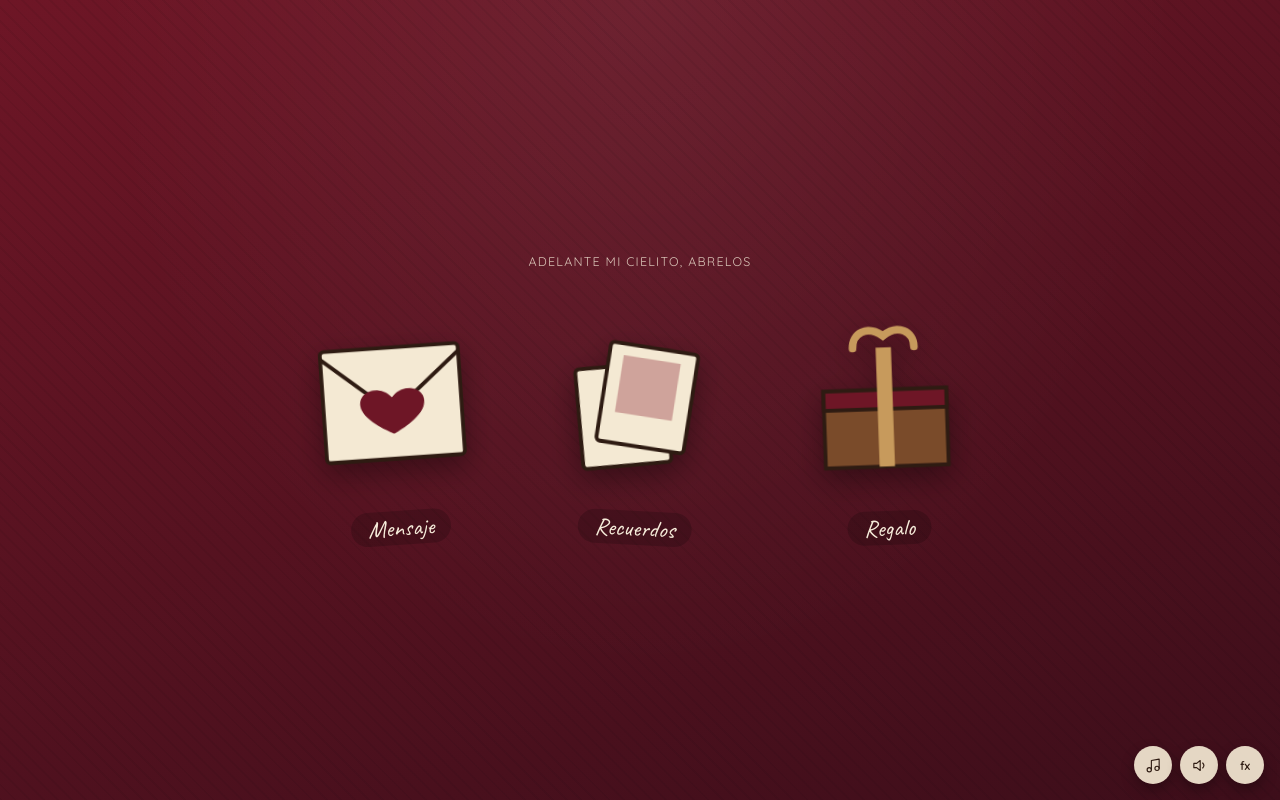
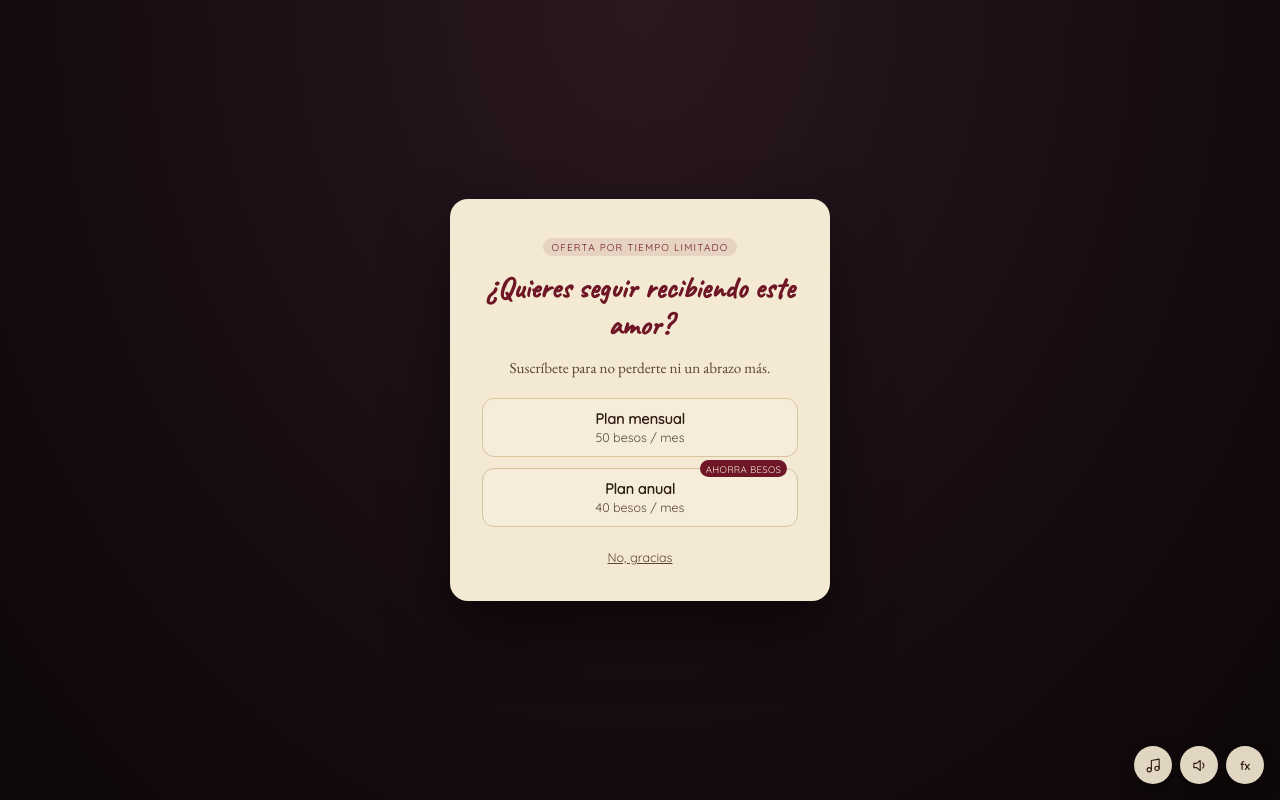
Before and after one commit to sasabitas57/8-meses, a website built with Vite: page index.html in a window 1280 px wide. Both pictures are taken after a click on the button "Abrir el sobre". Built offline with nearby package versions, Linux system fonts and the light colour scheme.

Commit message:
paywall add

```diff
--- a/src/app/navigation.js
+++ b/src/app/navigation.js
@@ -1,5 +1,6 @@
 import { state, setScene } from "./state.js";
 import { renderIntro } from "../scenes/intro.js";
+import { renderPaywall } from "../scenes/paywall.js";
 import { renderMenu } from "../scenes/menu.js";
 import { renderMessage } from "../scenes/message.js";
 import { renderMemories } from "../scenes/memories.js";
@@ -7,6 +8,7 @@ import { renderGift } from "../scenes/gift.js";
 
 const sceneRenderers = {
   intro: renderIntro,
+  paywall: renderPaywall,
   menu: renderMenu,
   message: renderMessage,
   memories: renderMemories,
--- a/src/scenes/intro.js
+++ b/src/scenes/intro.js
@@ -38,12 +38,13 @@ export function renderIntro({ goTo }) {
     registerFirstInteraction();
     playSfx("openEnvelope"); // deshabilitado por config: no sonará
     envelopeBtn.classList.add("is-open");
+    section.classList.add("is-open");
     setEnvelopeOpened(true);
     envelopeBtn.setAttribute("aria-label", "Sobre abierto");
 
     window.setTimeout(() => {
       playFlowerBloom({
-        onCovered: () => goTo("menu"),
+        onCovered: () => goTo("paywall"),
       });
     }, 650);
   });
--- /dev/null
+++ b/src/scenes/paywall.js
@@ -0,0 +1,66 @@
+import { createAudioControls } from "../components/audioControls.js";
+import { playSfx } from "../components/audio.js";
+
+const PLANS = [
+  { id: "monthly", label: "Plan mensual", price: "50 besos / mes" },
+  { id: "annual", label: "Plan anual", price: "40 besos / mes", badge: "ahorra besos" },
+];
+
+export function renderPaywall({ goTo }) {
+  const section = document.createElement("section");
+  section.className = "scene scene-paywall";
+
+  section.innerHTML = `
+    <div class="paywall-card">
+      <p class="paywall-eyebrow">oferta por tiempo limitado</p>
+      <h2 class="paywall-title">¿Quieres seguir recibiendo este amor?</h2>
+      <p class="paywall-subtitle">Suscríbete para no perderte ni un abrazo más.</p>
+      <div class="paywall-plans"></div>
+      <button type="button" class="paywall-decline">No, gracias</button>
+    </div>
+  `;
+
+  section.appendChild(createAudioControls());
+
+  const card = section.querySelector(".paywall-card");
+  const plansWrap = section.querySelector(".paywall-plans");
+
+  PLANS.forEach((plan) => {
+    const btn = document.createElement("button");
+    btn.type = "button";
+    btn.className = "paywall-plan";
+    btn.innerHTML = `
+      <span class="paywall-plan-label">${plan.label}</span>
+      <span class="paywall-plan-price">${plan.price}</span>
+      ${plan.badge ? `<span class="paywall-plan-badge">${plan.badge}</span>` : ""}
+    `;
+    btn.addEventListener("click", () => showResult(true));
+    plansWrap.appendChild(btn);
+  });
+
+  section.querySelector(".paywall-decline").addEventListener("click", () => showResult(false));
+
+  function showResult(subscribed) {
+    playSfx("clickObject");
+    card.classList.add("is-leaving");
+    window.setTimeout(() => {
+      card.innerHTML = subscribed
+        ? `
+          <p class="paywall-result-emoji">🎉</p>
+          <h2 class="paywall-title">¡Felicidades por tu compra!</h2>
+          <p class="paywall-subtitle">Ahora te aguantas más tiempo a este hombre.</p>
+          <button type="button" class="paywall-continue">Continuar</button>
+        `
+        : `
+          <p class="paywall-result-emoji">😏</p>
+          <h2 class="paywall-title">Paila mija, te encartaste conmigo.</h2>
+          <button type="button" class="paywall-continue">Continuar</button>
+        `;
+      card.classList.remove("is-leaving");
+      requestAnimationFrame(() => card.classList.add("is-entering"));
+      card.querySelector(".paywall-continue").addEventListener("click", () => goTo("menu"));
+    }, 260);
+  }
+
+  return section;
+}
--- a/src/style.css
+++ b/src/style.css
@@ -143,6 +143,7 @@ img {
   color: var(--gold-thread);
   margin: 0;
   z-index: 1;
+  transition: transform 0.7s var(--ease-soft), opacity 0.7s var(--ease-soft);
 }
 
 .intro-title {
@@ -155,6 +156,15 @@ img {
   margin: 0;
   line-height: 1.25;
   z-index: 1;
+  transition: transform 0.7s var(--ease-soft), opacity 0.7s var(--ease-soft);
+}
+
+.scene-intro.is-open .intro-eyebrow {
+  transform: translateY(-18px);
+  opacity: 0.7;
+}
+.scene-intro.is-open .intro-title {
+  transform: translateY(-26px);
 }
 
 .envelope-wrap {
@@ -1060,3 +1070,157 @@ img {
     transform: translate(-50%, -50%) scale(1) rotate(var(--rot));
   }
 }
+
+/* ==========================================================================
+   ESCENA CHISTE: FALSO PAYWALL
+   ========================================================================== */
+.scene-paywall {
+  background: radial-gradient(ellipse at 50% 0%, #2a1720 0%, #170c11 60%, #0d0708 100%);
+  justify-content: center;
+  padding: 1.5rem;
+}
+
+.paywall-card {
+  position: relative;
+  background: var(--paper);
+  width: min(92vw, 380px);
+  padding: clamp(1.8rem, 6vw, 2.4rem) clamp(1.6rem, 5vw, 2rem) 2rem;
+  border-radius: 18px;
+  box-shadow: 0 30px 60px rgba(0, 0, 0, 0.5);
+  display: flex;
+  flex-direction: column;
+  align-items: center;
+  text-align: center;
+  gap: 0.9rem;
+  transition: transform 0.26s var(--ease-soft), opacity 0.26s var(--ease-soft);
+}
+.paywall-card.is-leaving {
+  transform: scale(0.94);
+  opacity: 0;
+}
+.paywall-card.is-entering {
+  animation: paywall-pop 0.4s var(--ease-soft);
+}
+@keyframes paywall-pop {
+  0% {
+    transform: scale(0.92);
+    opacity: 0;
+  }
+  100% {
+    transform: scale(1);
+    opacity: 1;
+  }
+}
+
+.paywall-eyebrow {
+  font-family: var(--font-ui);
+  font-size: 0.62rem;
+  letter-spacing: 0.12em;
+  text-transform: uppercase;
+  color: var(--burgundy);
+  background: rgba(110, 22, 38, 0.1);
+  padding: 0.3em 0.8em;
+  border-radius: 999px;
+  margin: 0;
+}
+
+.paywall-title {
+  font-family: var(--font-hand);
+  font-weight: 700;
+  font-size: clamp(1.5rem, 5.5vw, 1.9rem);
+  color: var(--burgundy);
+  margin: 0;
+  line-height: 1.2;
+}
+
+.paywall-subtitle {
+  font-family: var(--font-serif);
+  font-size: 0.95rem;
+  color: var(--ink-soft);
+  margin: 0;
+}
+
+.paywall-plans {
+  display: flex;
+  flex-direction: column;
+  gap: 0.7rem;
+  width: 100%;
+  margin-top: 0.4rem;
+}
+
+.paywall-plan {
+  position: relative;
+  display: flex;
+  flex-direction: column;
+  align-items: center;
+  gap: 0.15rem;
+  width: 100%;
+  padding: 0.8em 1em;
+  border-radius: 12px;
+  border: 1.5px solid var(--paper-shadow);
+  background: var(--cream-ink);
+  transition: transform 0.15s ease, border-color 0.15s ease;
+}
+.paywall-plan:hover,
+.paywall-plan:focus-visible {
+  transform: translateY(-2px);
+  border-color: var(--burgundy);
+}
+
+.paywall-plan-label {
+  font-family: var(--font-ui);
+  font-weight: 600;
+  font-size: 0.9rem;
+  color: var(--ink);
+}
+.paywall-plan-price {
+  font-family: var(--font-ui);
+  font-size: 0.78rem;
+  color: var(--ink-soft);
+}
+.paywall-plan-badge {
+  position: absolute;
+  top: -9px;
+  right: 10px;
+  background: var(--burgundy);
+  color: var(--cream-ink);
+  font-family: var(--font-ui);
+  font-size: 0.6rem;
+  letter-spacing: 0.03em;
+  text-transform: uppercase;
+  padding: 0.25em 0.6em;
+  border-radius: 999px;
+}
+
+.paywall-decline {
+  font-family: var(--font-ui);
+  font-size: 0.78rem;
+  color: var(--ink-soft);
+  text-decoration: underline;
+  margin-top: 0.3rem;
+  padding: 0.3em;
+}
+
+.paywall-result-emoji {
+  font-size: 2.6rem;
+  margin: 0;
+  line-height: 1;
+}
+
+.paywall-continue {
+  margin-top: 0.6rem;
+  font-family: var(--font-ui);
+  font-weight: 600;
+  font-size: 0.8rem;
+  letter-spacing: 0.04em;
+  text-transform: uppercase;
+  color: var(--cream-ink);
+  background: var(--burgundy);
+  padding: 0.7em 1.6em;
+  border-radius: 999px;
+  transition: transform 0.15s ease;
+}
+.paywall-continue:hover,
+.paywall-continue:focus-visible {
+  transform: translateY(-2px);
+}
```
